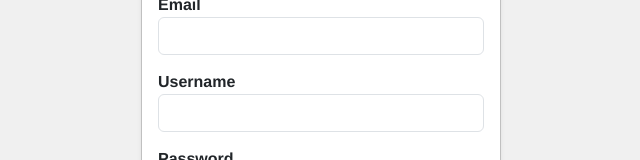
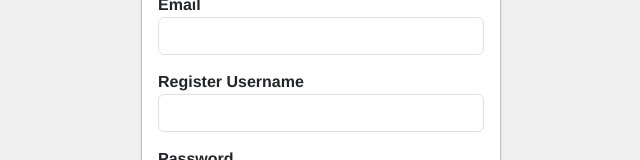
Before and after one commit to sheryarmehmood/restaurant-vue-frontend, a Vue app: page /register in a window 1280 px wide. Shown: the part 219-379 px from the top of the page, without its empty margins (319-959 px from the left). Built offline with nearby package versions, Linux system fonts and the light colour scheme.

Commit message:
Register Username

```diff
--- a/src/components/RegisterForm.vue
+++ b/src/components/RegisterForm.vue
@@ -20,7 +20,7 @@
               <input type="email" v-model="email" class="form-control" id="email" required>
             </div>
             <div class="form-group">
-              <label for="user_name">Username</label>
+              <label for="user_name">Register Username</label>
               <input type="text" v-model="user_name" class="form-control" id="user_name" required>
             </div>
             <div class="form-group">
```
